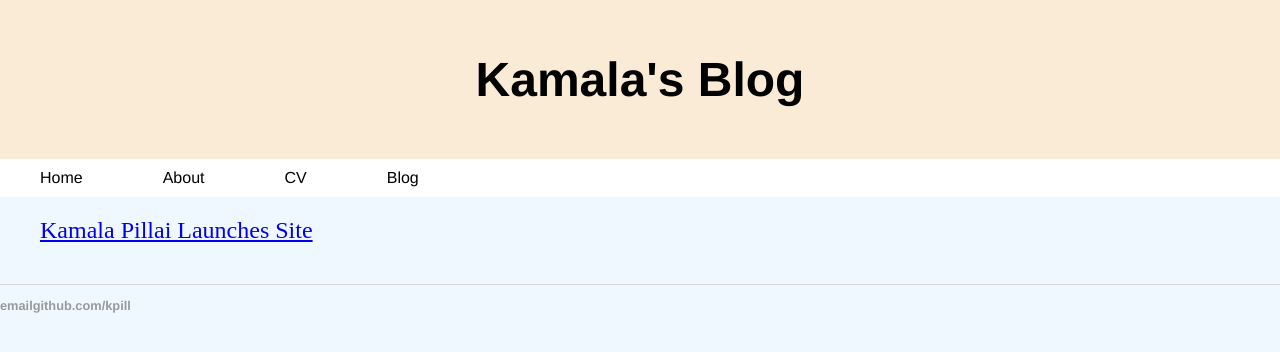
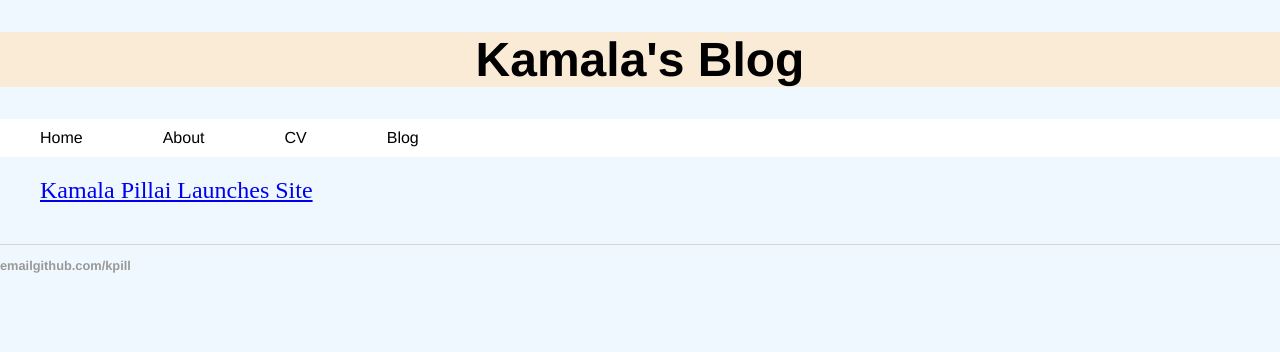
Before and after one commit to kpill/kpill.github.io, a Jekyll site: the page built from index.html, in a window 1280 px wide. Shown: the top 352 px of the page. Built offline with Jekyll 4.4.1, drawn with Linux system fonts in a browser that asks for light colours.

Commit message:
Update main.css

```diff
--- a/css/main.css
+++ b/css/main.css
@@ -3,7 +3,7 @@
 	color: Black;
 	text-align: center;
 	vertical-align: middle;
-	padding: 20px;
+	padding;
 }
 
 a.home {
```
